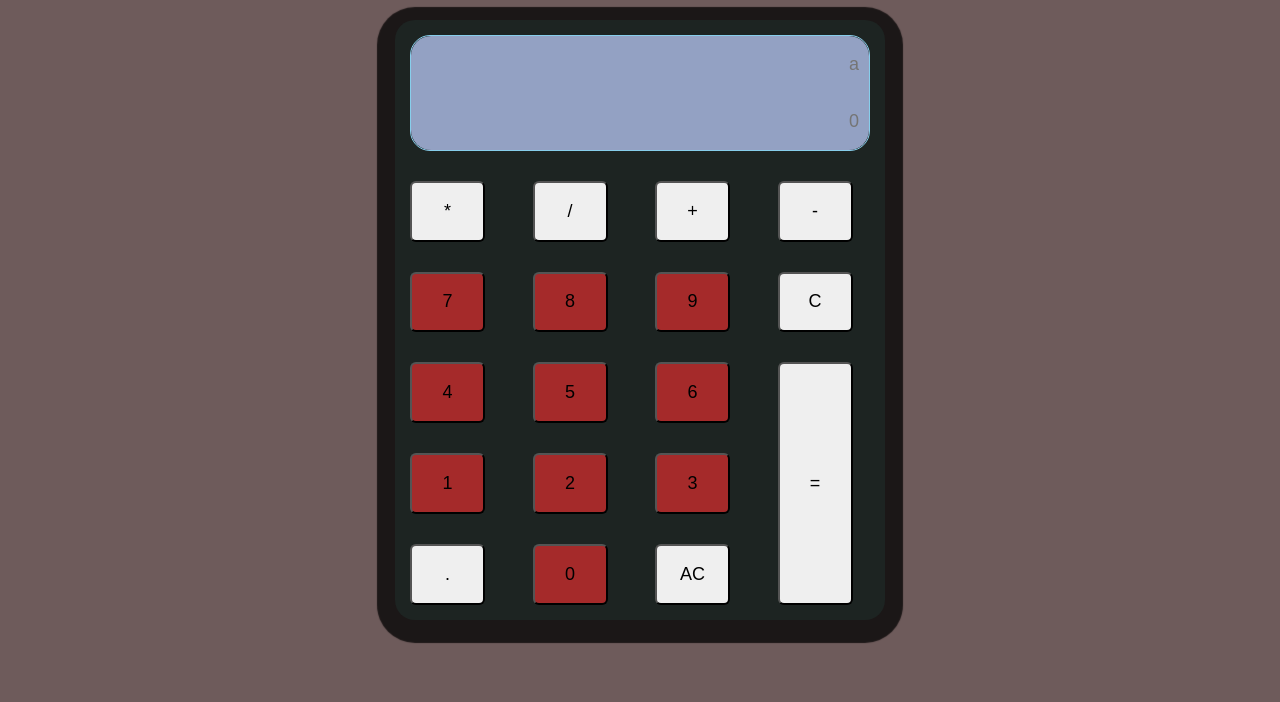
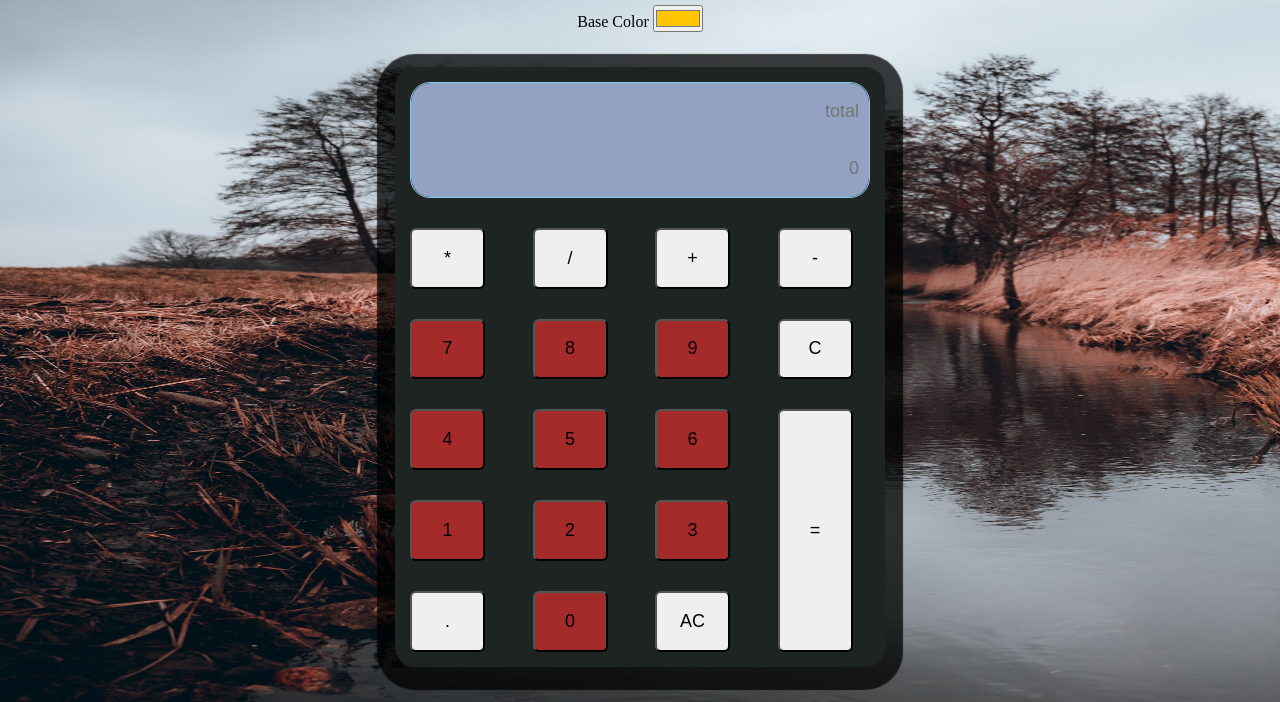
Before and after one commit to Sepharvaim/Project--Calculator-1, a plain HTML site: page index.html in a window 1280 px wide. Shown: the part 152-854 px from the top of the page. Before the commit the page ends 807 px from the top, so only its background shows below. Drawn offline with Linux system fonts and the light colour scheme.

Commit message:
aggiunto cambio colore img di sfondo. funziona logica base e ripetitiva

```diff
--- a/index.html
+++ b/index.html
@@ -2,15 +2,21 @@
 <html lang="en">
 <head>
     <meta charset="UTF-8">
-    <meta name="viewport" content="width=device-width, initial-scale=1.0">
+    <meta name='viewport' content='width=device-width, initial-scale=1.0, maximum-scale=1.0, user-scalable=no' />
     <title>Calculator 1.0</title>
   <link rel="stylesheet" href="style.css">
 </head>
 <body>
     <h1>Calculator 1.0</h1>
+    <div class="bottoniDiCambio">
+
+        <label for="base">Base Color</label>
+         <input type="color" name="base" value="#ffc600">
+
+    </div>
     <div class="container">
         <div class="screen">
-            <input type="text" class="display1" placeholder="a"></input >
+            <input type="text" class="display1" placeholder="total"></input >
             <input type="text" class="display2" placeholder="0"></input >
         </div>
         <button  class="operators">*</button>
@@ -42,7 +48,7 @@
 
 
     </div>
-    <audio src="Home 6.m4a"></audio>
+    <audio id="audio" src="Home 6.m4a"></audio>
     <script src="script.js"></script>
     <!-- <iframe src="https://scratch.mit.edu/projects/298910351/embed" allowtransparency="true" width="1000" height="402" frameborder="0" scrolling="no" allowfullscreen></iframe> -->
 </body>
--- a/script.js
+++ b/script.js
@@ -26,6 +26,7 @@ function operazioni(segno,a,b) {
             break;
     }
 }
+let suono = document.querySelector('#audio');
 
 
 let dot = document.querySelector(".dot");
@@ -132,9 +133,12 @@ function aggiungiNumero(mouseEvent) {
     let numero = mouseEvent.target.innerHTML;
     if (variabileD2 === "0") {
         variabileD2 = "";
+        suono.play();
+
     }
     variabileD2 += numero;
     display2.value = variabileD2;
+    suono.play();
 };
 
 
@@ -145,3 +149,25 @@ function delOneCaracter() {
     display2.value = display2.value.slice(0,lunghezza-1);
     variabileD2 = display2.value;
 }
+
+
+
+
+
+
+// * CAMBIO DEL COLORE DELLA CALCOLATRICE * /
+
+const inputs = document.querySelector(".bottoniDiCambio input");
+
+function handleUpdate() {
+            console.log(this.name)
+
+                                                    /* this sarebbe input -- this che premo */
+    document.documentElement.style.setProperty(`--${this.name}`, this.value);
+}
+
+
+inputs.addEventListener('change',handleUpdate);
+inputs.addEventListener('mousemove', handleUpdate);
+// inputs.forEach(input => input.addEventListener('change', handleUpdate));
+// inputs.forEach(input => input.addEventListener('mousemove', handleUpdate));
--- a/style.css
+++ b/style.css
@@ -2,15 +2,25 @@
     box-sizing: border-box;
     margin: 0;
     padding: 0;
+    touch-action: none;
 }
 body {
-    background-color: rgb(110, 91, 91);
+    background: url(img.jpg) rgb(110, 91, 91);
+    background-size: 1900px 1000px;
     -webkit-touch-callout: none; /* iOS Safari */
     -webkit-user-select: none; /* Safari */
     -khtml-user-select: none; /* Konqueror HTML */
     -moz-user-select: none; /* Old versions of Firefox */
     -ms-user-select: none; /* Internet Explorer/Edge */
     user-select: none;
+}
+:root {
+    --base: #1d2422;
+}
+.bottoniDiCambio {
+    text-align: center;
+    font-size: 36;
+
 }
 h1 {
     width: 200px;
@@ -21,7 +31,7 @@ h1 {
     width: 490px;
     height: 600px;
     margin: 35px auto;
-    background-color: #1d2422;
+    background-color: var(--base); /*1d2422*/
     /* border: 1px solid blue; */
     display: grid;
     grid-template-columns: auto auto auto auto;
```
Also changed, not shown: img.jpg (added), 1 other file.
